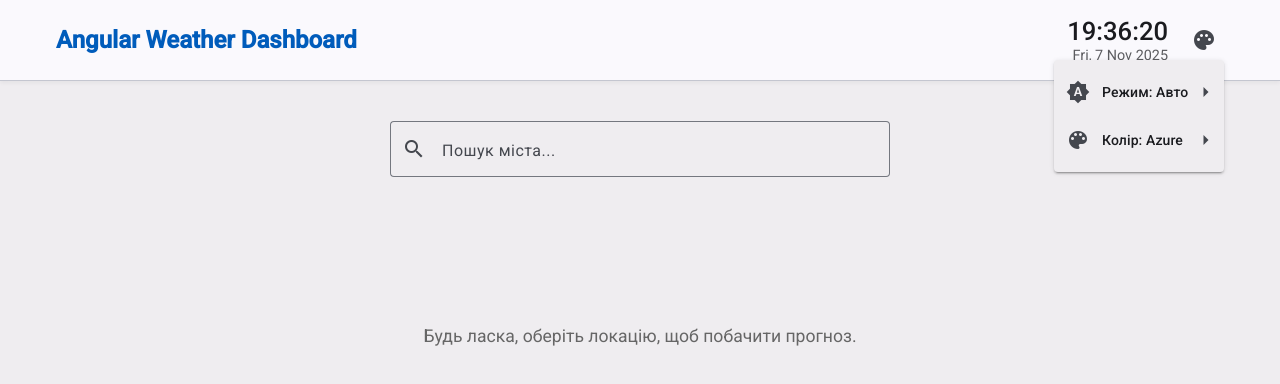
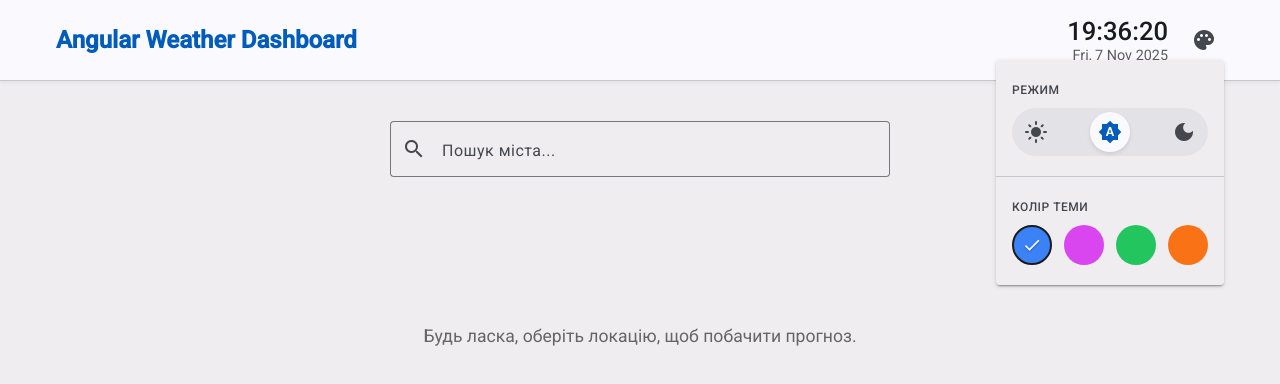
Before and after one commit to finkord/weather-dashboard, an Angular app: page / in a window 1280 px wide. Both pictures are taken after a click on the button "palette". Shown: the top 384 px of the page. Built offline with nearby package versions, Linux system fonts and the light colour scheme.

Commit message:
update ui of theme toggle, now its better

```diff
--- a/src/app/features/theme-toggle/theme-toggle.component.html
+++ b/src/app/features/theme-toggle/theme-toggle.component.html
@@ -2,7 +2,44 @@
     <mat-icon>palette</mat-icon>
 </button>
 
-<mat-menu #mainMenu="matMenu">
+<mat-menu #mainMenu="matMenu" class="theme-menu">
+    <div class="menu-section">
+        <span class="section-title">Режим</span>
+        <div class="mode-toggle-group">
+            <button mat-icon-button (click)="setMode('light')" [class.active]="themeService.themeMode() === 'light'"
+                matTooltip="Світла">
+                <mat-icon>light_mode</mat-icon>
+            </button>
+            <button mat-icon-button (click)="setMode('system')" [class.active]="themeService.themeMode() === 'system'"
+                matTooltip="Системна">
+                <mat-icon>brightness_auto</mat-icon>
+            </button>
+            <button mat-icon-button (click)="setMode('dark')" [class.active]="themeService.themeMode() === 'dark'"
+                matTooltip="Темна">
+                <mat-icon>dark_mode</mat-icon>
+            </button>
+        </div>
+    </div>
+
+    <mat-divider></mat-divider>
+
+    <div class="menu-section">
+        <span class="section-title">Колір теми</span>
+        <div class="color-grid">
+            @for (color of availableColors; track color.name) {
+            <button class="color-swatch" [style.background-color]="color.hex"
+                [class.selected]="themeService.colorTheme() === color.name" (click)="setColor(color.name)"
+                [matTooltip]="color.label">
+                @if (themeService.colorTheme() === color.name) {
+                <mat-icon>check</mat-icon>
+                }
+            </button>
+            }
+        </div>
+    </div>
+</mat-menu>
+
+<!-- <mat-menu #mainMenu="matMenu">
     <button mat-menu-item [matMenuTriggerFor]="modeMenu">
         <mat-icon>{{ currentModeIcon() }}</mat-icon>
         <span>Режим: {{ currentModeLabel() }}</span>
@@ -39,4 +76,4 @@
     <button mat-menu-item (click)="setColor('orange')">
         <mat-icon style="color: #f97316">circle</mat-icon> Orange
     </button>
-</mat-menu>
+</mat-menu> -->
--- a/src/app/features/theme-toggle/theme-toggle.component.scss
+++ b/src/app/features/theme-toggle/theme-toggle.component.scss
@@ -0,0 +1,61 @@
+.menu-section {
+  padding: 12px 16px;
+}
+.section-title {
+  display: block;
+  font-size: 0.75rem;
+  font-weight: 500;
+  color: var(--mat-sys-on-surface-variant);
+  margin-bottom: 8px;
+  text-transform: uppercase;
+  letter-spacing: 0.5px;
+}
+.mode-toggle-group {
+  display: flex;
+  justify-content: space-between;
+  background: var(--mat-sys-surface-container-highest);
+  border-radius: 24px;
+  padding: 4px;
+
+  button {
+    // Вкладеність для кнопок всередині .mode-toggle-group
+    &.active {
+      background-color: var(--mat-sys-surface);
+      color: var(--mat-sys-primary);
+      box-shadow: 0 2px 4px rgba(0,0,0,0.1);
+    }
+  }
+}
+.color-grid {
+  display: grid;
+  grid-template-columns: repeat(4, 1fr);
+  gap: 12px;
+}
+.color-swatch {
+  width: 40px;
+  height: 40px;
+  border-radius: 50%;
+  border: 2px solid transparent;
+  cursor: pointer;
+  display: flex;
+  align-items: center;
+  justify-content: center;
+  transition: transform 0.2s;
+  color: white; /* Колір позначки "галочка" */
+  padding: 0;
+
+  &:hover {
+    transform: scale(1.1);
+  }
+
+  &.selected {
+    border-color: var(--mat-sys-on-surface);
+  }
+
+  mat-icon {
+    font-size: 20px;
+    width: 20px;
+    height: 20px;
+    text-shadow: 0 1px 2px rgba(0,0,0,0.3);
+  }
+}
--- a/src/app/features/theme-toggle/theme-toggle.component.ts
+++ b/src/app/features/theme-toggle/theme-toggle.component.ts
@@ -1,11 +1,11 @@
-// src/app/features/theme-toggle/theme-toggle.component.ts
-
-import { Component, inject } from '@angular/core';
-import { CommonModule, TitleCasePipe } from '@angular/common'; //
-import { MatButtonModule } from '@angular/material/button'; //
-import { MatIconModule } from '@angular/material/icon'; //
-import { MatMenuModule } from '@angular/material/menu'; //
-import { ThemeService, ThemeMode, ColorTheme } from '../../core/services/theme.service'; //
+import { Component, ViewChild, inject } from '@angular/core';
+import { CommonModule } from '@angular/common';
+import { MatButtonModule } from '@angular/material/button';
+import { MatIconModule } from '@angular/material/icon';
+import { MatMenuModule, MatMenuTrigger } from '@angular/material/menu';
+import { MatTooltipModule } from '@angular/material/tooltip';
+import { MatDividerModule } from '@angular/material/divider';
+import { ThemeService, ThemeMode, ColorTheme } from '../../core/services/theme.service';
 
 @Component({
   selector: 'app-theme-toggle',
@@ -15,15 +15,25 @@ import { ThemeService, ThemeMode, ColorTheme } from '../../core/services/theme.s
     MatButtonModule,
     MatIconModule,
     MatMenuModule,
-    TitleCasePipe // Додано TitleCasePipe, оскільки він використовується в шаблоні
+    MatTooltipModule,
+    MatDividerModule
   ],
-  // !!! ЗМІНА ТУТ: Використовуємо templateUrl замість inline template !!!
   templateUrl: './theme-toggle.component.html',
+  styleUrls: ['./theme-toggle.component.scss'] // виправлено
 })
 export class ThemeToggleComponent {
-  public themeService = inject(ThemeService); //
+  public themeService = inject(ThemeService);
 
-  public currentModeIcon = () => { //
+  @ViewChild(MatMenuTrigger) menuTrigger!: MatMenuTrigger;
+
+  public availableColors: { name: ColorTheme; hex: string; label: string }[] = [
+    { name: 'azure', hex: '#3b82f6', label: 'Azure (Стандарт)' },
+    { name: 'magenta', hex: '#d946ef', label: 'Magenta' },
+    { name: 'green', hex: '#22c55e', label: 'Green' },
+    { name: 'orange', hex: '#f97316', label: 'Orange' },
+  ];
+
+  public currentModeIcon = () => {
     switch (this.themeService.themeMode()) {
       case 'light': return 'light_mode';
       case 'dark': return 'dark_mode';
@@ -31,19 +41,25 @@ export class ThemeToggleComponent {
     }
   };
 
-  public currentModeLabel = () => { //
-     switch (this.themeService.themeMode()) {
+  public currentModeLabel = () => {
+    switch (this.themeService.themeMode()) {
       case 'light': return 'Світла';
       case 'dark': return 'Темна';
       default: return 'Авто';
     }
+  };
+
+  public setMode(mode: ThemeMode) {
+    this.themeService.setMode(mode);
+    this.keepMenuOpen();
   }
 
-  public setMode(mode: ThemeMode) { //
-    this.themeService.setMode(mode);
+  public setColor(color: ColorTheme) {
+    this.themeService.setColor(color);
+    this.keepMenuOpen();
   }
 
-  public setColor(color: ColorTheme) { //
-    this.themeService.setColor(color);
+  private keepMenuOpen() {
+    setTimeout(() => this.menuTrigger.openMenu(), 0);
   }
 }
```
Also changed, not shown: src/app/features/weather-forecast/weather-forecast-theme.scss (deleted, +0 -27 lines).
